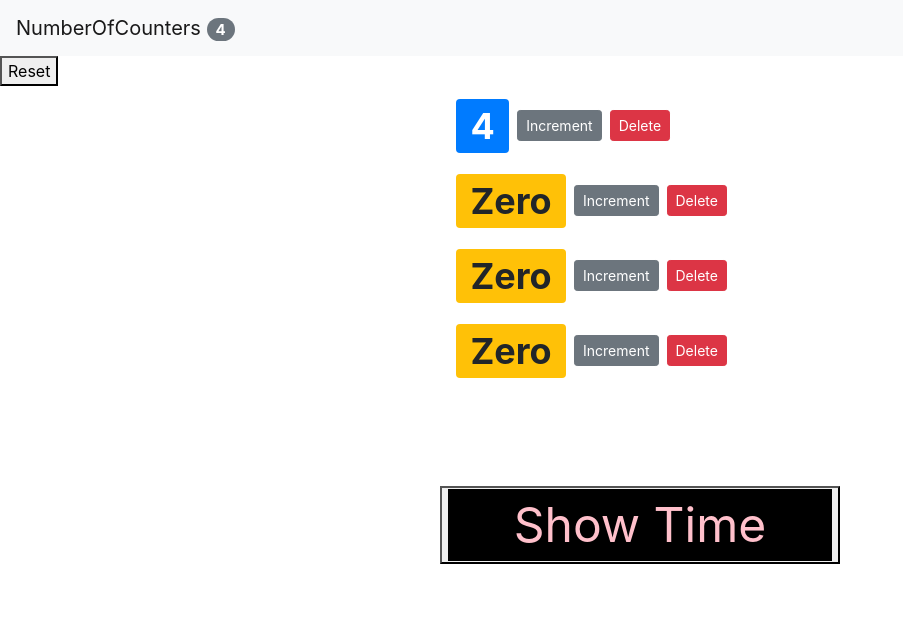
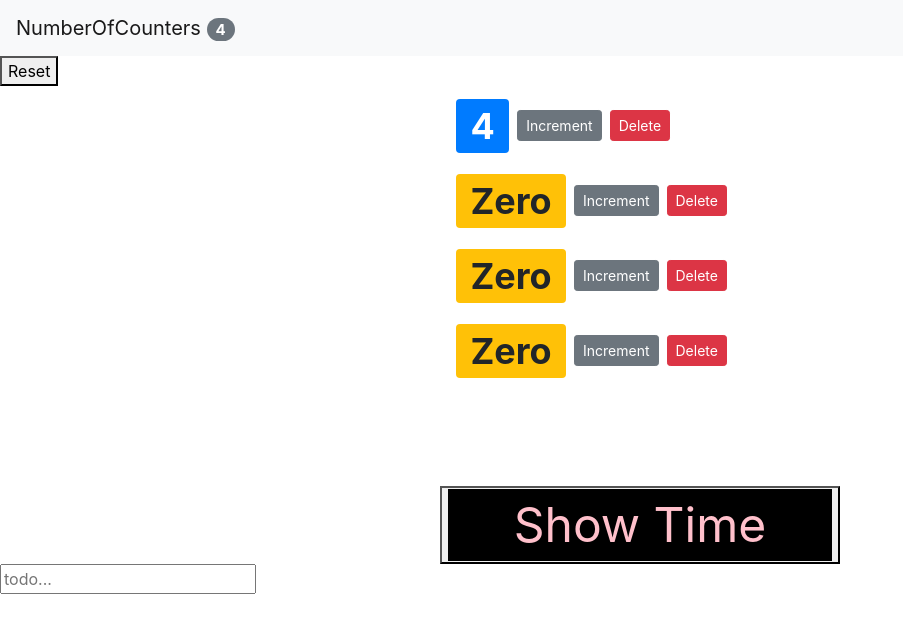
Before and after one commit to ScottGledhill/practice, a React (Create React App) app: page / in a window 1280 px wide. Shown: the top 632 px of the page, without its empty margins (0-903 px from the left). Built offline with nearby package versions, Linux system fonts and the light colour scheme.

Commit message:
todo form component created

```diff
--- /dev/null
+++ b/src/ToDoListComponents.js/ToDoForm.js
@@ -0,0 +1,15 @@
+import React, { Component } from 'react';
+
+class ToDoForm extends Component {
+  state = {
+    text: ''
+  }
+
+  render() {
+    return (
+      <input value={this.state.text} placeholder="todo..."></input>
+    );
+  }
+}
+
+export default ToDoForm;
--- a/src/ToDoListComponents.js/ToDoList.js
+++ b/src/ToDoListComponents.js/ToDoList.js
@@ -1,4 +1,5 @@
 import React, { Component } from 'react';
+import ToDoForm from './ToDoForm.js';
 
 class ToDoList extends Component {
   constructor(props) {
@@ -6,7 +7,9 @@ class ToDoList extends Component {
     this.state = {  }
   }
   render() {
-    return ( null );
+    return (
+      <ToDoForm/>
+    );
   }
 }
 
```
